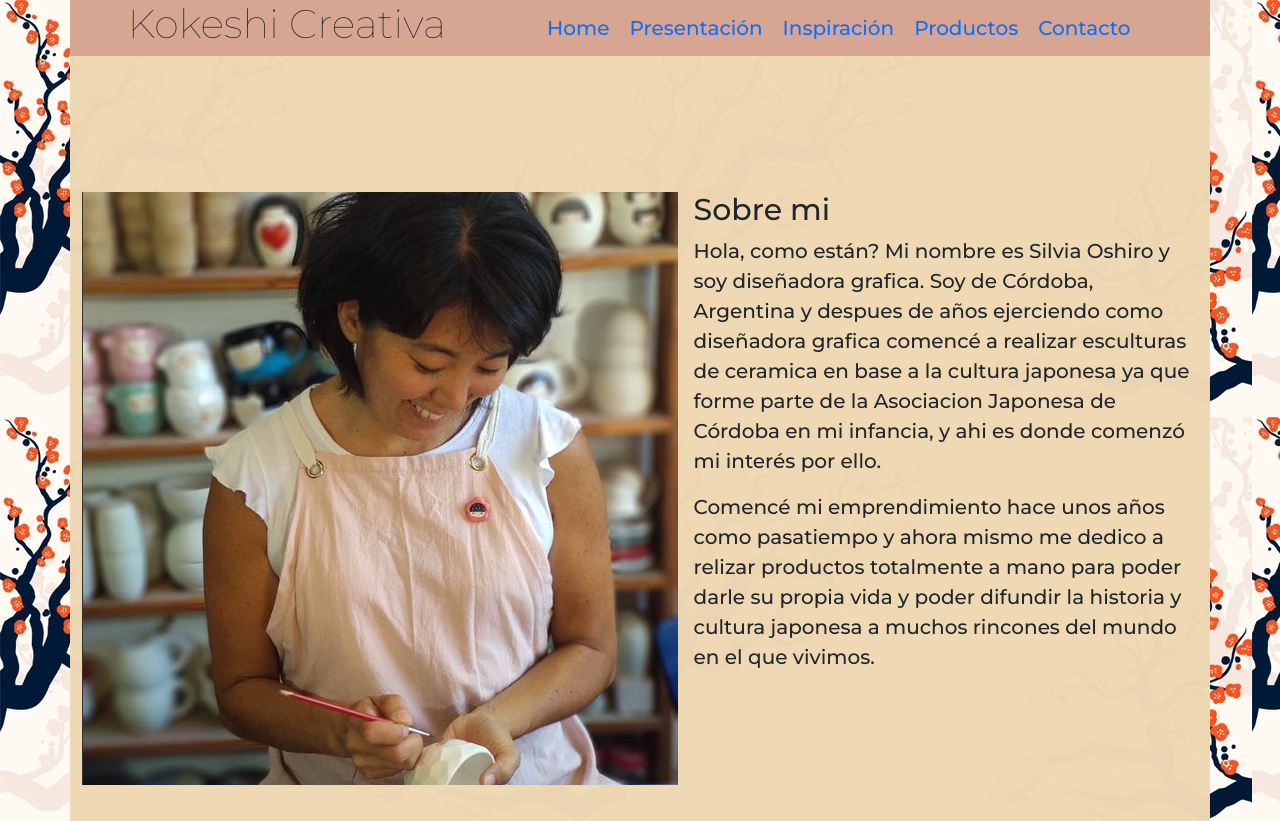
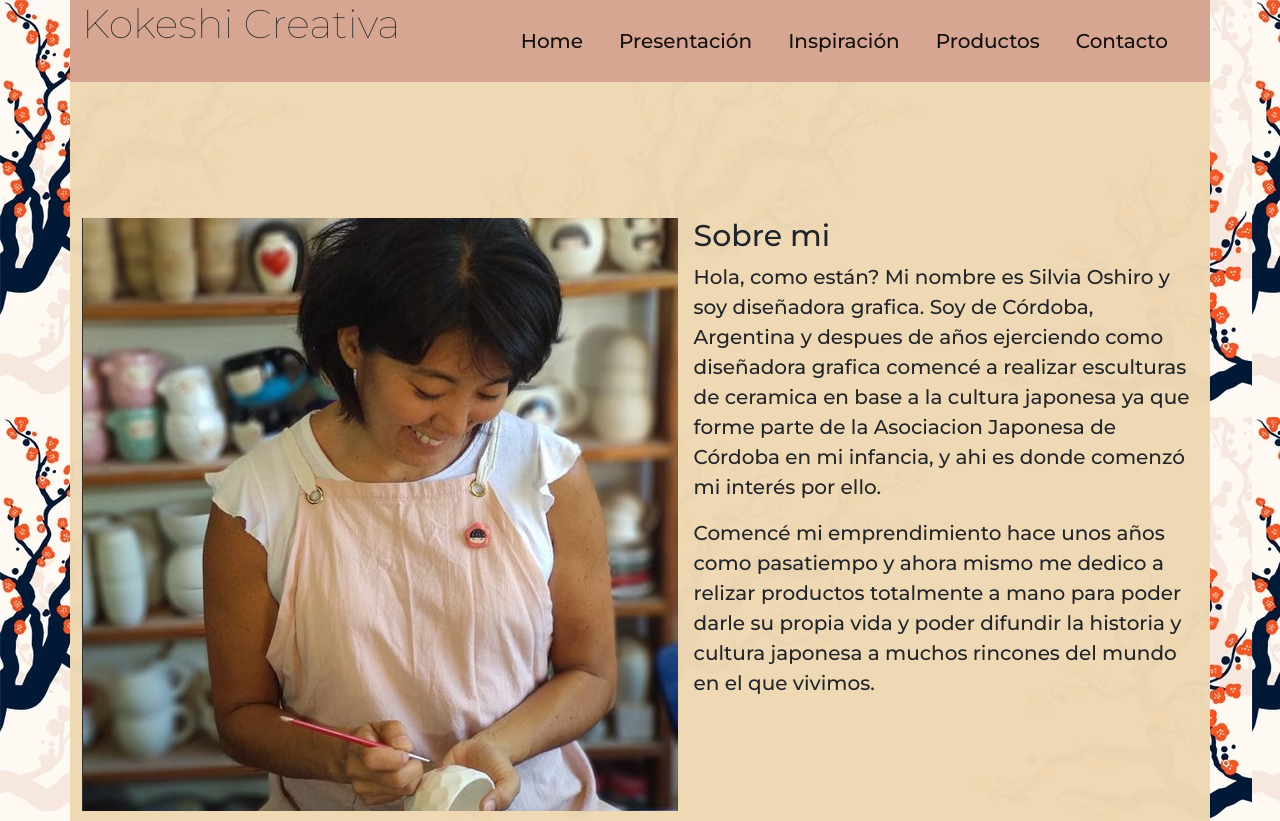
Before and after one commit to GasparOshiroVitas/repositorio_kokeshicreativa, a website: page pages/presentacion.html in a window 1280 px wide. Shown: the top 821 px of the page. Drawn offline with nearby package versions, Linux system fonts and the light colour scheme.

Commit message:
correciones

```diff
--- /dev/null
+++ b/URL Wireframes.txt
@@ -0,0 +1 @@
+https://whimsical.com/kokeshi-creativa-QswCtz7QC8cjCCrURXpwQP
--- a/pages/presentacion.html
+++ b/pages/presentacion.html
@@ -16,26 +16,33 @@
     <link rel="stylesheet" href="../css/estilo.css">
 </head>
 <body class="bgBody">
-    <header class="header justify-content-around container">
+    <header class="header justify-content-between container">
         <h1>Kokeshi Creativa</h1>
-        <nav>
-            <ul class="nav justify-content-center container">
+        <nav class="navbar navbar-expand-lg navbar-light">
+            <div class="container-fluid">
+                <button class="navbar-toggler" type="button" data-bs-toggle="collapse" data-bs-target="#navbarNav" aria-controls="navbarNav" aria-expanded="false" aria-label="Toggle navigation">
+                <span class="navbar-toggler-icon"></span>
+                </button>
+                    <div class="collapse navbar-collapse" id="navbarNav">
+                        <ul class="navbar-nav">
                             <li class="nav-item">
-                    <a href="../index.html">Home</a>
+                                <a class="nav-link active" aria-current="page" href="../index.html">Home</a>
                             </li>
                             <li class="nav-item">
-                    <a href="presentacion.html">Presentación</a>
+                                <a class="nav-link active" href="presentacion.html">Presentación</a>
                             </li>
                             <li class="nav-item">
-                    <a href="inspiracion.html">Inspiración</a>
+                                <a class="nav-link active" href="inspiracion.html">Inspiración</a>
                             </li>
                             <li class="nav-item">
-                    <a href="productos.html">Productos</a>
+                                <a class="nav-link active" href="productos.html">Productos</a>
                             </li>
                             <li class="nav-item">
-                    <a href="contacto.html">Contacto</a>
+                                <a class="nav-link active" href="contacto.html">Contacto</a>
                             </li>
                         </ul>
+                    </div>
+            </div>
         </nav>
     </header>
     <main class="mainPresentacion container">
```
Also changed, not shown: index.html (+16 -9 lines), pages/contacto.html (+15 -10 lines), pages/inspiracion.html (+15 -8 lines), pages/productos.html (+15 -8 lines), scss/estilo.scss (+5 -5 lines). Lines whose indentation alone changed are shown as unchanged.
